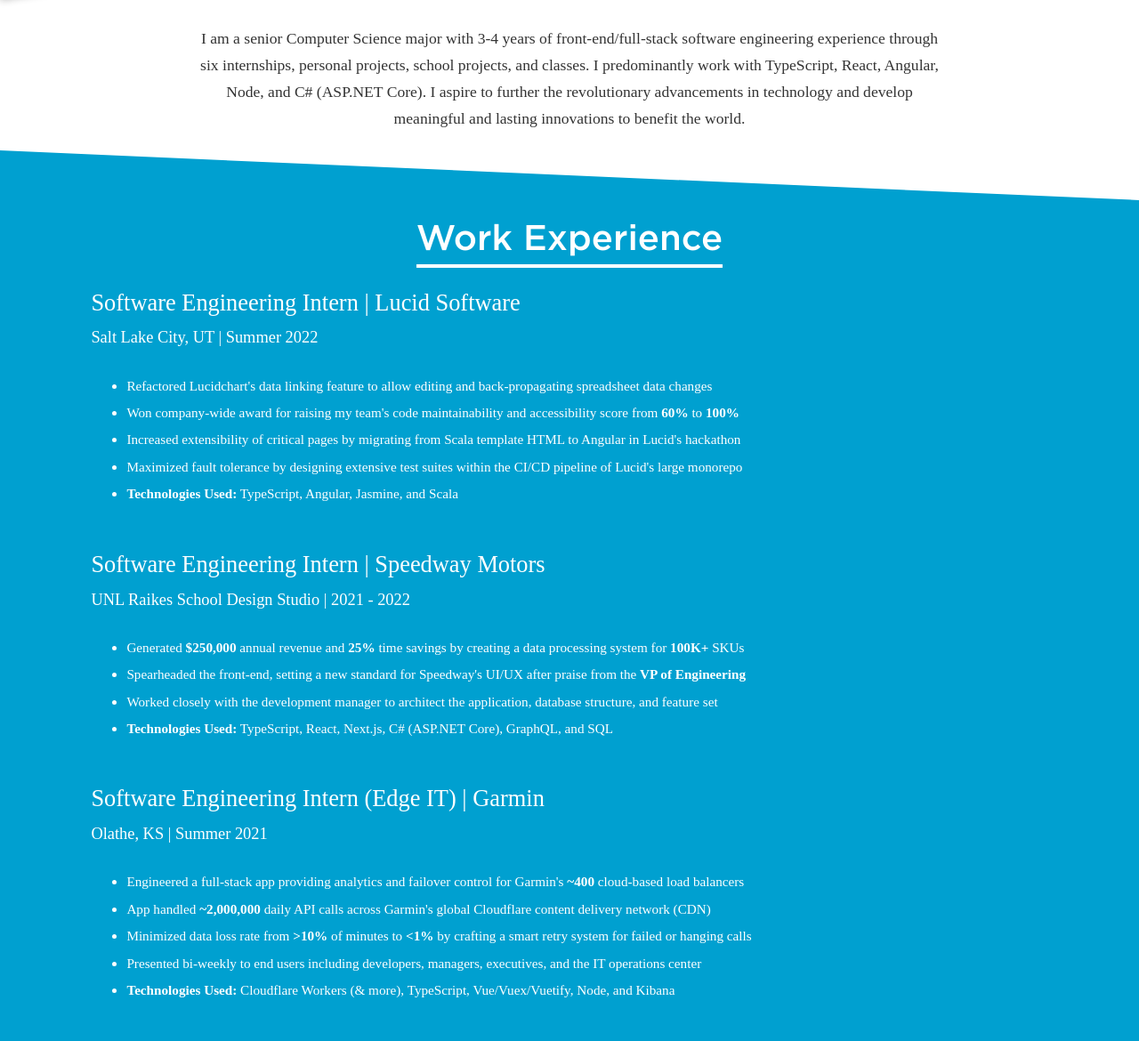
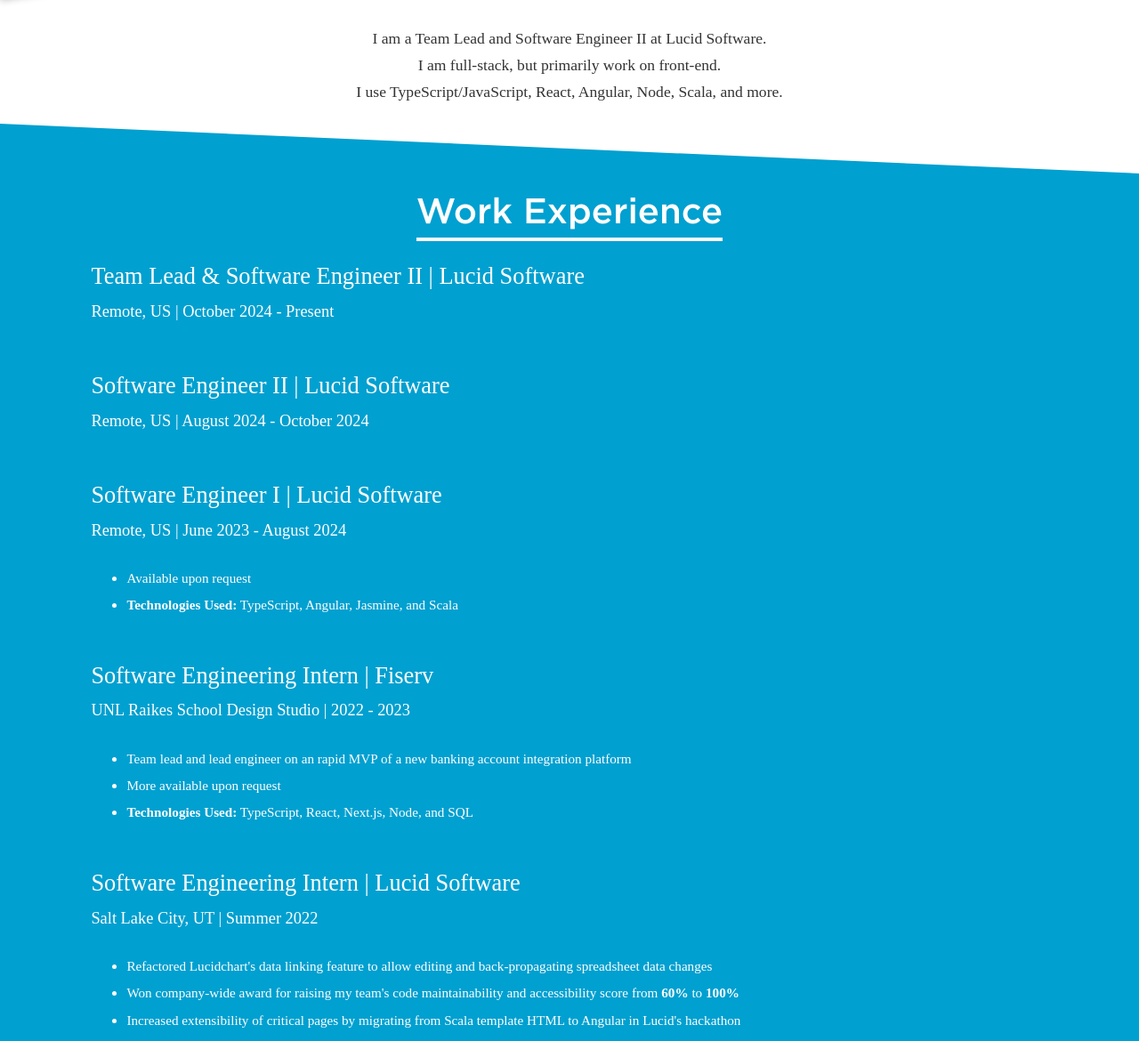
Before and after one commit to Maxmaxs5/kieranmcwilliams.com, a plain HTML site: page index.html in a window 1280 px wide. Shown: the part 715-1885 px from the top of the page at 89% size. Drawn offline with nearby package versions, Linux system fonts and the light colour scheme; a web font is replaced by a local one.

Commit message:
11/2025 quick update

```diff
--- a/index.html
+++ b/index.html
@@ -100,9 +100,14 @@
         <h2 class="containerDivHeader">About</h2>
 
         <p id="aboutText">
-          I am a senior Computer Science major with 3-4 years of front-end/full-stack software engineering experience through six internships, personal projects, school projects, and classes.
+          I am a Team Lead and Software Engineer II at Lucid Software.
+          <br>
+          I am full-stack, but primarily work on front-end.
+          <br>
+          I use TypeScript/JavaScript, React, Angular, Node, Scala, and more.
+          <!-- I am a senior Computer Science major with 3-4 years of front-end/full-stack software engineering experience through six internships, personal projects, school projects, and classes.
           I predominantly work with TypeScript, React, Angular, Node, and C# (ASP.NET Core).
-          I aspire to further the revolutionary advancements in technology and develop meaningful and lasting innovations to benefit the world.
+          I aspire to further the revolutionary advancements in technology and develop meaningful and lasting innovations to benefit the world. -->
         </p>
       </div>
 
@@ -111,6 +116,35 @@
           <p id="experience" class="navbarJump"></p>
           <h2 class="containerDivHeader">Work Experience</h2>
 
+          <div class="innerExperienceProjectsDiv">
+            <h2 class="entryTitle">Team Lead & Software Engineer II | Lucid Software</h2>
+            <p class="entryYears">Remote, US | October 2024 - Present</p>
+          </div>
+          <div class="innerExperienceProjectsDiv">
+            <h2 class="entryTitle">Software Engineer II | Lucid Software</h2>
+            <p class="entryYears">Remote, US | August 2024 - October 2024</p>
+          </div>
+          <div class="innerExperienceProjectsDiv">
+            <h2 class="entryTitle">Software Engineer I | Lucid Software</h2>
+            <p class="entryYears">Remote, US | June 2023 - August 2024</p>
+
+            <br>
+            <ul class="entryInfo">
+              <li>Available upon request</li>
+              <li><b>Technologies Used:</b> TypeScript, Angular, Jasmine, and Scala</li>
+            </ul>
+          </div>
+          <div class="innerExperienceProjectsDiv">
+            <h2 class="entryTitle">Software Engineering Intern | Fiserv</h2>
+            <p class="entryYears">UNL Raikes School Design Studio | 2022 - 2023</p>
+
+            <br>
+            <ul class="entryInfo">
+              <li>Team lead and lead engineer on an rapid MVP of a new banking account integration platform</li>
+              <li>More available upon request</li>
+              <li><b>Technologies Used:</b> TypeScript, React, Next.js, Node, and SQL</li>
+            </ul>
+          </div>
           <div class="innerExperienceProjectsDiv">
             <h2 class="entryTitle">Software Engineering Intern | Lucid Software</h2>
             <p class="entryYears">Salt Lake City, UT | Summer 2022</p>
@@ -194,7 +228,7 @@
 
           <div class="innerExperienceProjectsDiv">
             <h2 class="entryTitle">McWilliams Photo</h2>
-            <p class="entryYears">2021 - Present</p>
+            <p class="entryYears">2021</p>
 
             <br>
             <ul class="entryInfo">
@@ -231,16 +265,16 @@
               <li>Launched to web, Android, and iOS</li>
               <li><b>Technologies Used:</b> JavaScript, HTML/CSS, Meteor.js, and an Azure VM</li>
 
-              <div class="projectMobileAppsDiv">
+              <!-- <div class="projectMobileAppsDiv">
                 <a class="projectButtonHref" href="https://servicesimplified.org">
                   <button class="projectButton">ServiceSimplified.org</button>
                 </a>
                 <a style="text-decoration:none" href='https://play.google.com/store/apps/details?id=org.servicesimplified&pcampaignid=MKT-Other-global-all-co-prtnr-py-PartBadge-Mar2515-1'>
                   <img id="googlePlayBadge" alt='Get it on Google Play' src='https://play.google.com/intl/en_us/badges/images/generic/en_badge_web_generic.png'/>
                 </a>
-                <!-- <a id="appleAppStoreBadge" href="https://itunes.apple.com/us/app/servicesimplified/id1434347092?mt=8">
-                </a> -->
-              </div>
+                <a id="appleAppStoreBadge" href="https://itunes.apple.com/us/app/servicesimplified/id1434347092?mt=8">
+                </a>
+              </div> -->
             </ul>
           </div>
         </div>
@@ -305,7 +339,7 @@
 
           <br>
           <p class="footerInfoTitle">Phone: </p>
-          <p class="footerInfo">Available Upon Request</p>
+          <p class="footerInfo">Available upon request</p>
 
           <br>
           <p class="footerInfo"><a href="http://bit.ly/kieran-resume-fall-2022">My Resume</a></p>
```
